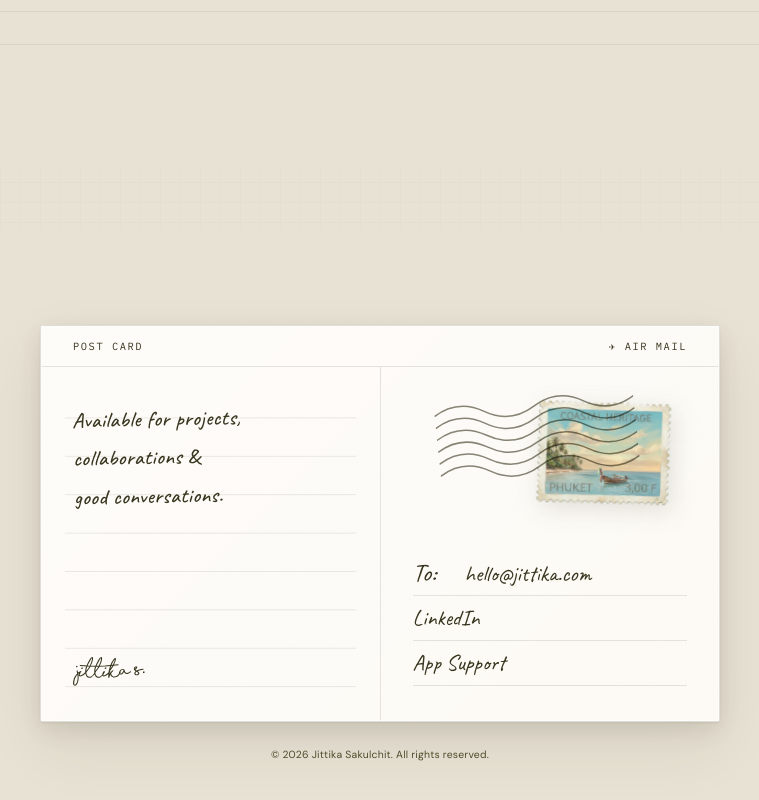
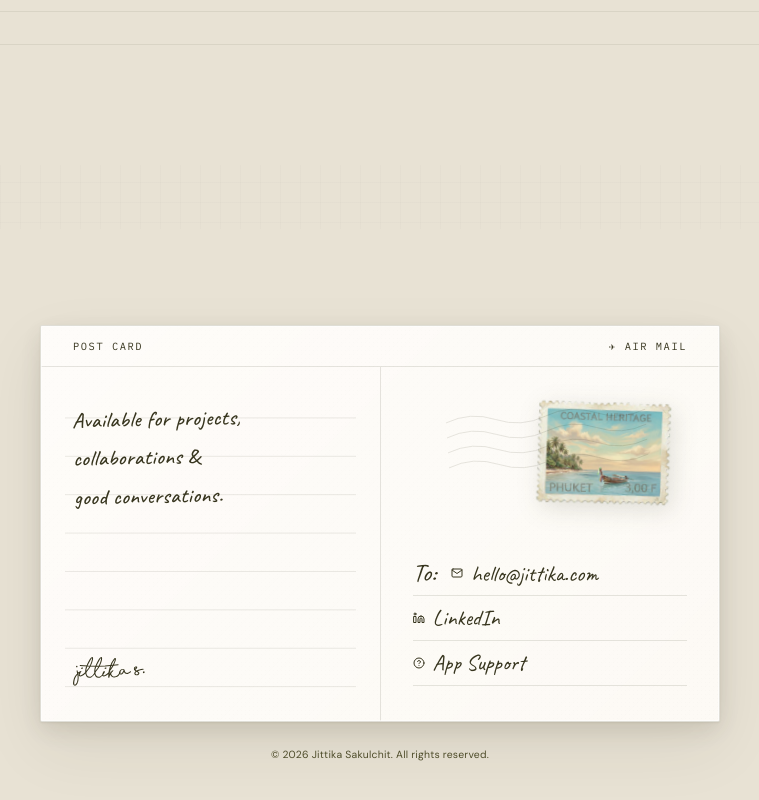
Before and after one commit to jittikasa/Portfolio, a React (Vite) app: page /support in a window 1280 px wide. Shown: the part 2138-2938 px from the top of the page, without its empty margins (260-1019 px from the left). Built offline with nearby package versions, Linux system fonts and the light colour scheme; a web font is replaced by a local one.

Commit message:
Thin out postmark waves and restore address icons/layout

```diff
--- a/src/components/Footer.css
+++ b/src/components/Footer.css
@@ -142,15 +142,16 @@
 
 .cancellation-lines {
   position: absolute;
-  right: 50px;
-  top: -5px;
+  right: 40px;
+  top: 5px;
   color: var(--ink);
   pointer-events: none;
-  opacity: 0.75;
-  z-index: 3; /* Places it over the stamp */
-  mix-blend-mode: multiply; /* Realistic ink blending */
-  transform: rotate(-6deg);
+  opacity: 0.35;
+  z-index: 3;
+  mix-blend-mode: multiply;
+  transform: rotate(-4deg);
 }
+
 .pc-stamp {
   width: 162px;
   height: auto;
@@ -190,7 +191,7 @@
   font-size: 1.6rem;
   color: var(--ink);
   opacity: 1;
-  min-width: 2.5rem;
+  margin-right: 0.2rem;
 }
 .pc-link-item {
   display: flex;
--- a/src/components/Footer.jsx
+++ b/src/components/Footer.jsx
@@ -56,14 +56,12 @@ export default function Footer() {
             {/* Right — address side */}
             <div className="pc-address">
               <div className="pc-stamp-area">
-                <svg className="cancellation-lines" width="200" height="100" viewBox="0 0 200 100" fill="none" stroke="currentColor">
-                  <g strokeWidth="1.5" opacity="0.8">
-                    <path d="M0 20 Q 25 5, 50 20 T 100 20 T 150 20 T 200 20" />
-                    <path d="M0 32 Q 25 17, 50 32 T 100 32 T 150 32 T 200 32" />
-                    <path d="M0 44 Q 25 29, 50 44 T 100 44 T 150 44 T 200 44" />
-                    <path d="M0 56 Q 25 41, 50 56 T 100 56 T 150 56 T 200 56" />
-                    <path d="M0 68 Q 25 53, 50 68 T 100 68 T 150 68 T 200 68" />
-                    <path d="M0 80 Q 25 65, 50 80 T 100 80 T 150 80 T 200 80" />
+                <svg className="cancellation-lines" width="200" height="80" viewBox="0 0 200 80" fill="none" stroke="currentColor">
+                  <g strokeWidth="0.8" opacity="0.4">
+                    <path d="M0 20 Q 25 10, 50 20 T 100 20 T 150 20 T 200 20" />
+                    <path d="M0 35 Q 25 25, 50 35 T 100 35 T 150 35 T 200 35" />
+                    <path d="M0 50 Q 25 40, 50 50 T 100 50 T 150 50 T 200 50" />
+                    <path d="M0 65 Q 25 55, 50 65 T 100 65 T 150 65 T 200 65" />
                   </g>
                 </svg>
                 <div className="pc-stamp" aria-hidden="true">
@@ -75,6 +73,7 @@ export default function Footer() {
                 <div className="pc-address-line">
                   <span className="pc-to">To: </span>
                   <div className="pc-link-item">
+                    <svg width="12" height="12" viewBox="0 0 24 24" fill="none" stroke="currentColor" strokeWidth="2" strokeLinecap="round" strokeLinejoin="round" className="pc-icon"><path d="M4 4h16c1.1 0 2 .9 2 2v12c0 1.1-.9 2-2 2H4c-1.1 0-2-.9-2-2V6c0-1.1.9-2 2-2z"/><polyline points="22,6 12,13 2,6"/></svg>
                     <button
                       className={`pc-copy-btn ${copied ? 'copied' : ''}`}
                       onClick={copyEmail}
@@ -86,11 +85,13 @@ export default function Footer() {
                 </div>
                 <div className="pc-address-line">
                   <div className="pc-link-item">
+                    <svg width="12" height="12" viewBox="0 0 24 24" fill="none" stroke="currentColor" strokeWidth="2" strokeLinecap="round" strokeLinejoin="round" className="pc-icon"><path d="M16 8a6 6 0 0 1 6 6v7h-4v-7a2 2 0 0 0-2-2 2 2 0 0 0-2 2v7h-4v-7a6 6 0 0 1 6-6z"/><rect x="2" y="9" width="4" height="12"/><circle cx="4" cy="4" r="2"/></svg>
                     <a href="https://linkedin.com/in/jittikas" target="_blank" rel="noopener noreferrer">LinkedIn</a>
                   </div>
                 </div>
                 <div className="pc-address-line">
                   <div className="pc-link-item">
+                    <svg width="12" height="12" viewBox="0 0 24 24" fill="none" stroke="currentColor" strokeWidth="2" strokeLinecap="round" strokeLinejoin="round" className="pc-icon"><circle cx="12" cy="12" r="10"/><path d="M9.09 9a3 3 0 0 1 5.83 1c0 2-3 3-3 3"/><line x1="12" y1="17" x2="12.01" y2="17"/></svg>
                     <Link to="/support">App Support</Link>
                   </div>
                 </div>
```
